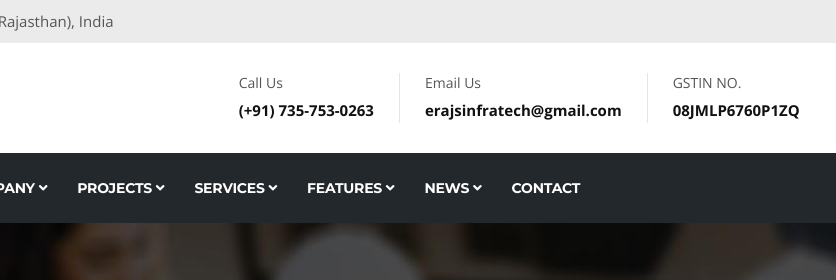
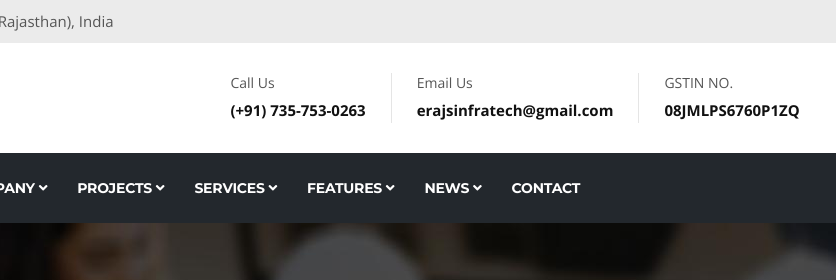
Before and after one commit to CoderNasir/ERA-JS-INFRATECH, a plain HTML site: page faq.html in a window 1280 px wide. Shown: the top 280 px of the page, 212-1048 px from the left. Drawn offline with nearby package versions, Linux system fonts and the light colour scheme; some packages are replaced by stand-ins of ours.

Commit message:
Update faq.html

```diff
--- a/faq.html
+++ b/faq.html
@@ -111,7 +111,7 @@
                     <div class="info-box last">
                       <div class="info-box-content">
                         <p class="info-box-title">GSTIN NO.</p>
-                        <p class="info-box-subtitle">08JMLP6760P1ZQ</p>
+                        <p class="info-box-subtitle">08JMLPS6760P1ZQ</p>
                       </div>
                     </div>
                   </li>
```
